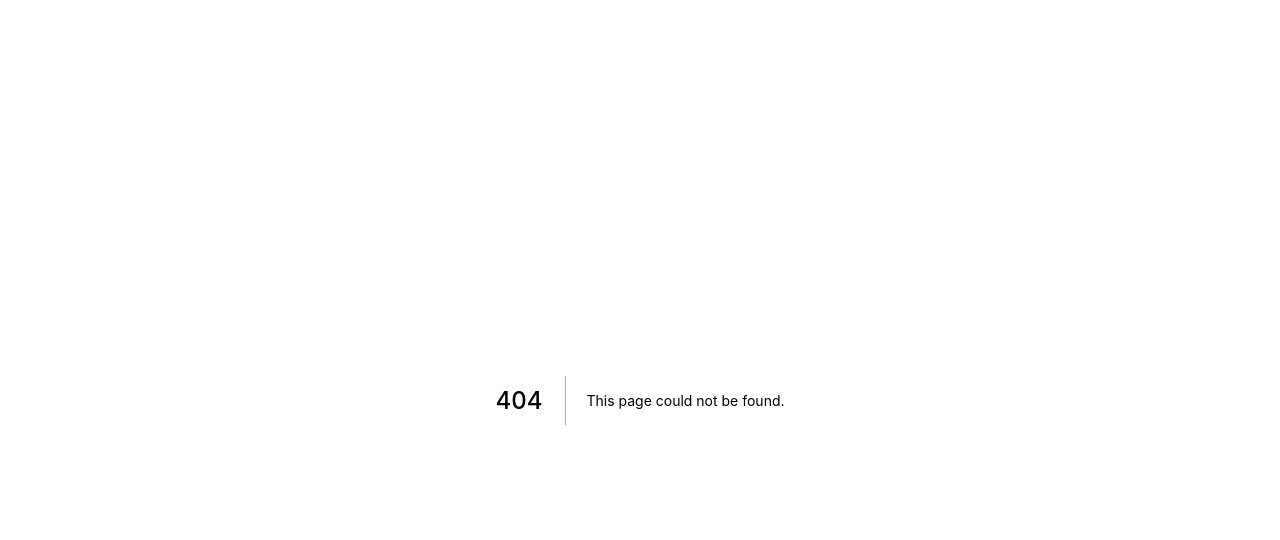
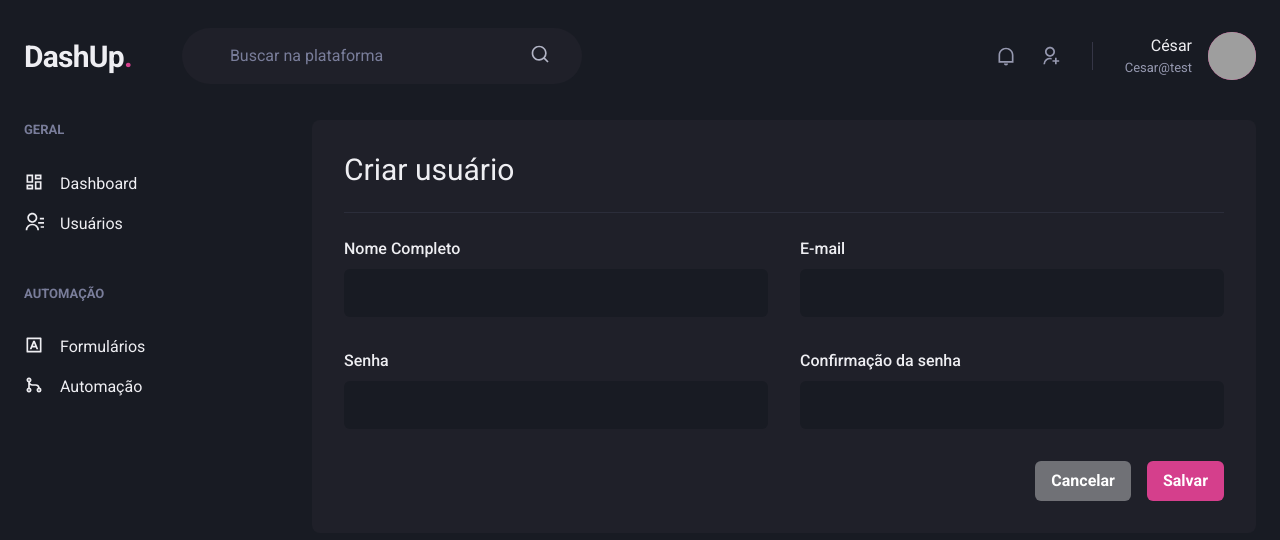
Before and after one commit to cesar-machado/Dashboard, a Next.js app: page /users/create in a window 1280 px wide. Before the commit this address had no page. Shown: the top 540 px of the page. Built offline with nearby package versions, Linux system fonts and the light colour scheme; grey boxes are pictures that could not be loaded.

Commit message:
pagina criando usuario

```diff
--- /dev/null
+++ b/src/pages/users/create.tsx
@@ -0,0 +1,57 @@
+import {
+  Box,
+  Flex,
+  Heading,
+  SimpleGrid,
+  VStack,
+  Divider,
+  HStack,
+  Button,
+} from "@chakra-ui/react";
+import React from "react";
+import { Input } from "../../components/Form/Input";
+
+import Header from "../../components/Header";
+import Sidebar from "../../components/Sidebar";
+
+export default function CreateUser() {
+  return (
+    <Box>
+      <Header />
+
+      <Flex w="100%" my="6" maxWidth={1480} mx="auto" px="6">
+        <Sidebar />
+
+        <Box flex="1" borderRadius={8} bg="gray.800" p="8">
+          <Heading size="lg" fontWeight="normal">
+            Criar usuário
+          </Heading>
+
+          <Divider my="6" borderColor="gray.700" />
+
+          <VStack spacing="8">
+            <SimpleGrid minChildWidth="240px" spacing="8" w="100%">
+              <Input name="name" label="Nome Completo" />
+              <Input name="email" label="E-mail" />
+            </SimpleGrid>
+
+            <SimpleGrid minChildWidth="240px" spacing="8" w="100%">
+              <Input name="password" label="Senha" />
+              <Input
+                name="password_confirmation"
+                label="Confirmação da senha"
+              />
+            </SimpleGrid>
+          </VStack>
+
+          <Flex mt="8" justify="flex-end">
+            <HStack spacing="4">
+              <Button colorScheme="whiteAlpha">Cancelar</Button>
+              <Button colorScheme="pink">Salvar</Button>
+            </HStack>
+          </Flex>
+        </Box>
+      </Flex>
+    </Box>
+  );
+}
```
